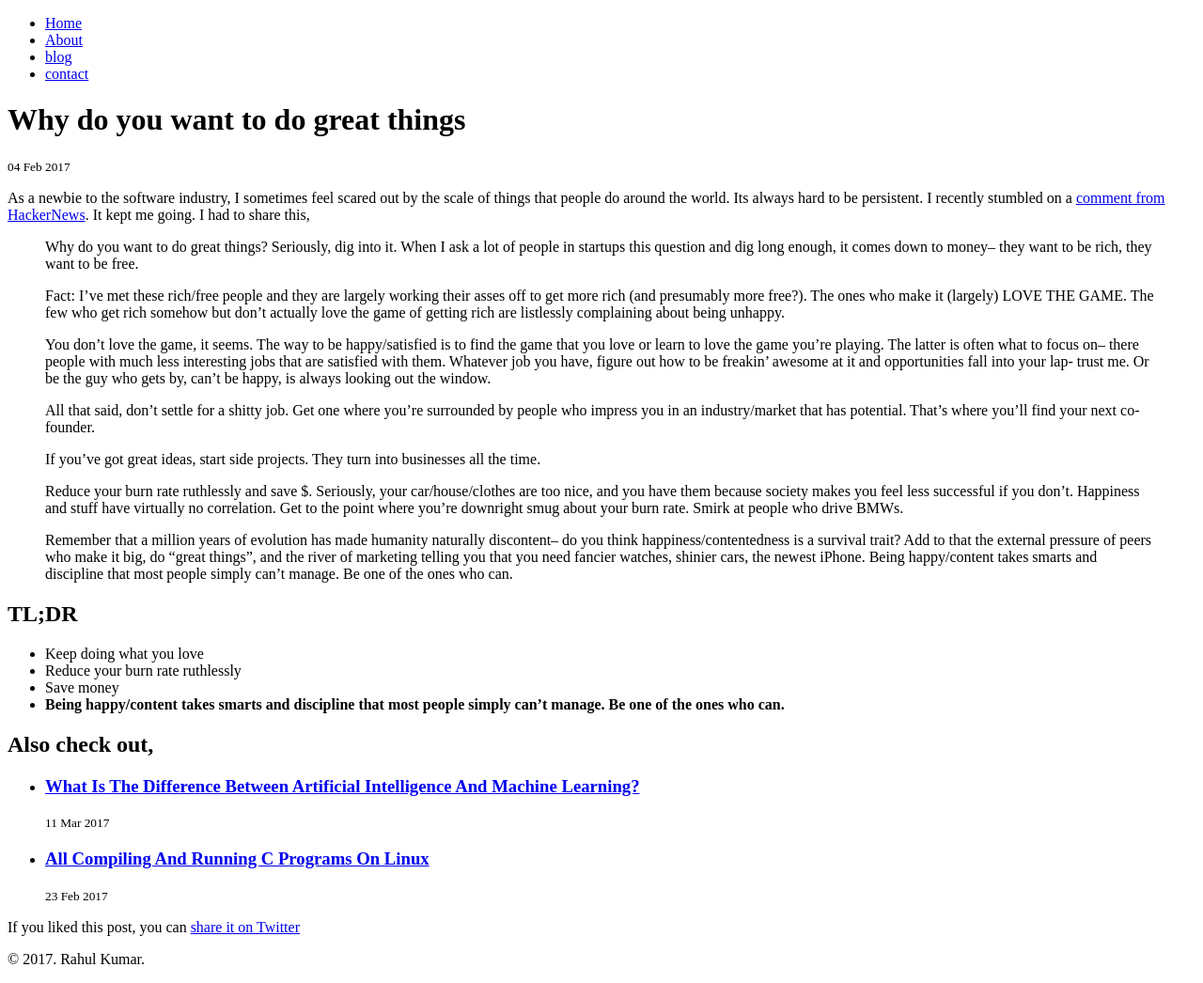
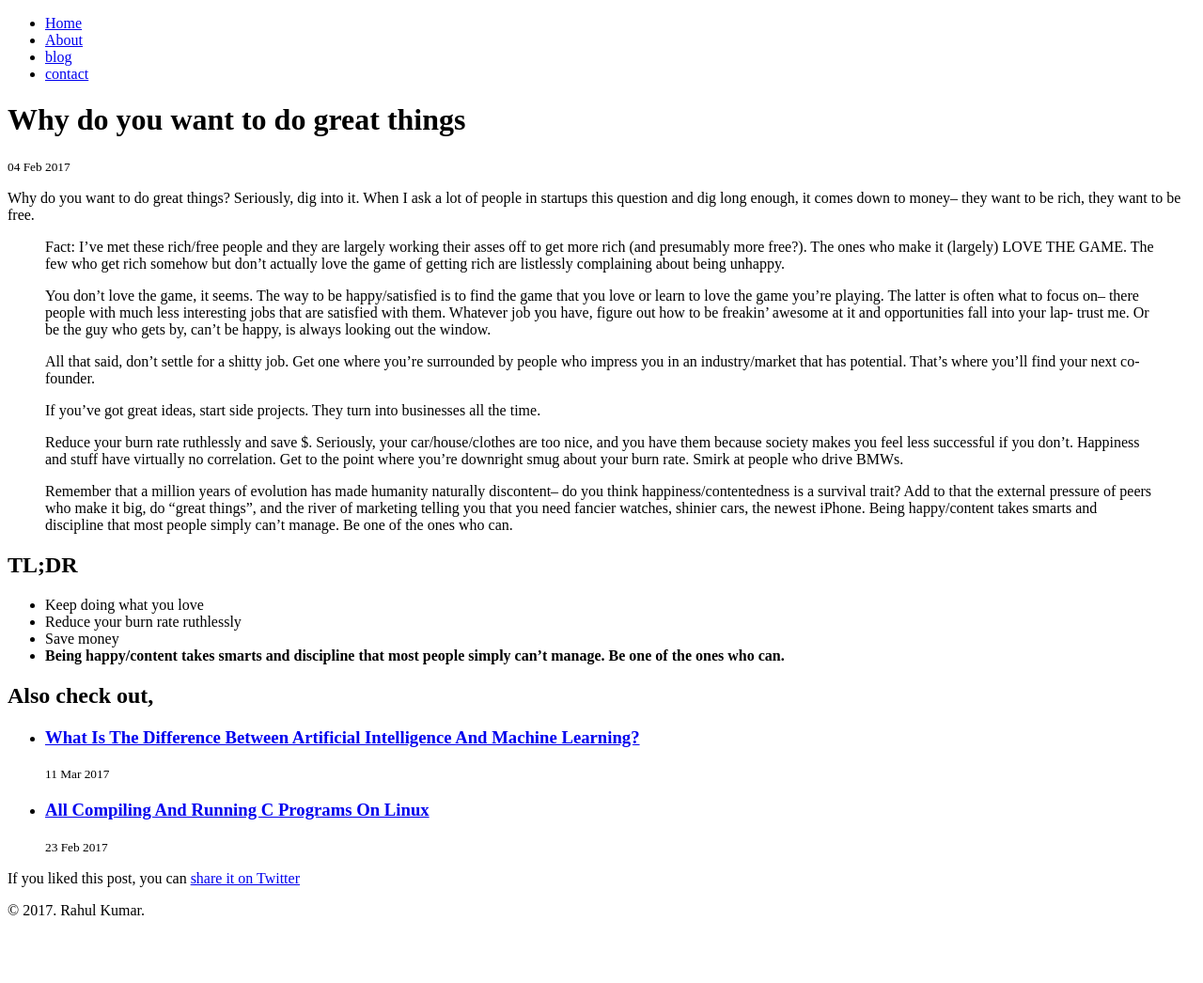
Before and after one commit to rahulkr7370/rahul10-pu.github.io, a Jekyll site: the page built from _posts/2017-02-04-Why-do-you-want-to-do-great-things.md, in a window 1280 px wide. Shown: the whole page at 94% size. Built offline with Jekyll 4.4.1, drawn with Linux system fonts in a browser that asks for light colours; comment, search, counter and statistics services are not loaded; after the commit the page ends 994 px from its top, so only the background shows below that.

Commit message:
Update 2017-02-04-Why-do-you-want-to-do-great-things.md

```diff
--- a/_posts/2017-02-04-Why-do-you-want-to-do-great-things.md
+++ b/_posts/2017-02-04-Why-do-you-want-to-do-great-things.md
@@ -5,9 +5,7 @@ description: "An important advice I found in HackerNews"
 tags: ['tips','life']
 ---
 
-As a newbie to the software industry, I sometimes feel scared out by the scale of things that people do around the world. Its always hard to be persistent. I recently stumbled on a [comment from HackerNews](https://news.ycombinator.com/item?id=8177830). It kept me going. I had to share this,
-
-> Why do you want to do great things? Seriously, dig into it. When I ask a lot of people in startups this question and dig long enough, it comes down to money-- they want to be rich, they want to be free.
+Why do you want to do great things? Seriously, dig into it. When I ask a lot of people in startups this question and dig long enough, it comes down to money-- they want to be rich, they want to be free.
 
 > Fact: I've met these rich/free people and they are largely working their asses off to get more rich (and presumably more free?). The ones who make it (largely) LOVE THE GAME. The few who get rich somehow but don't actually love the game of getting rich are listlessly complaining about being unhappy.
 
```
